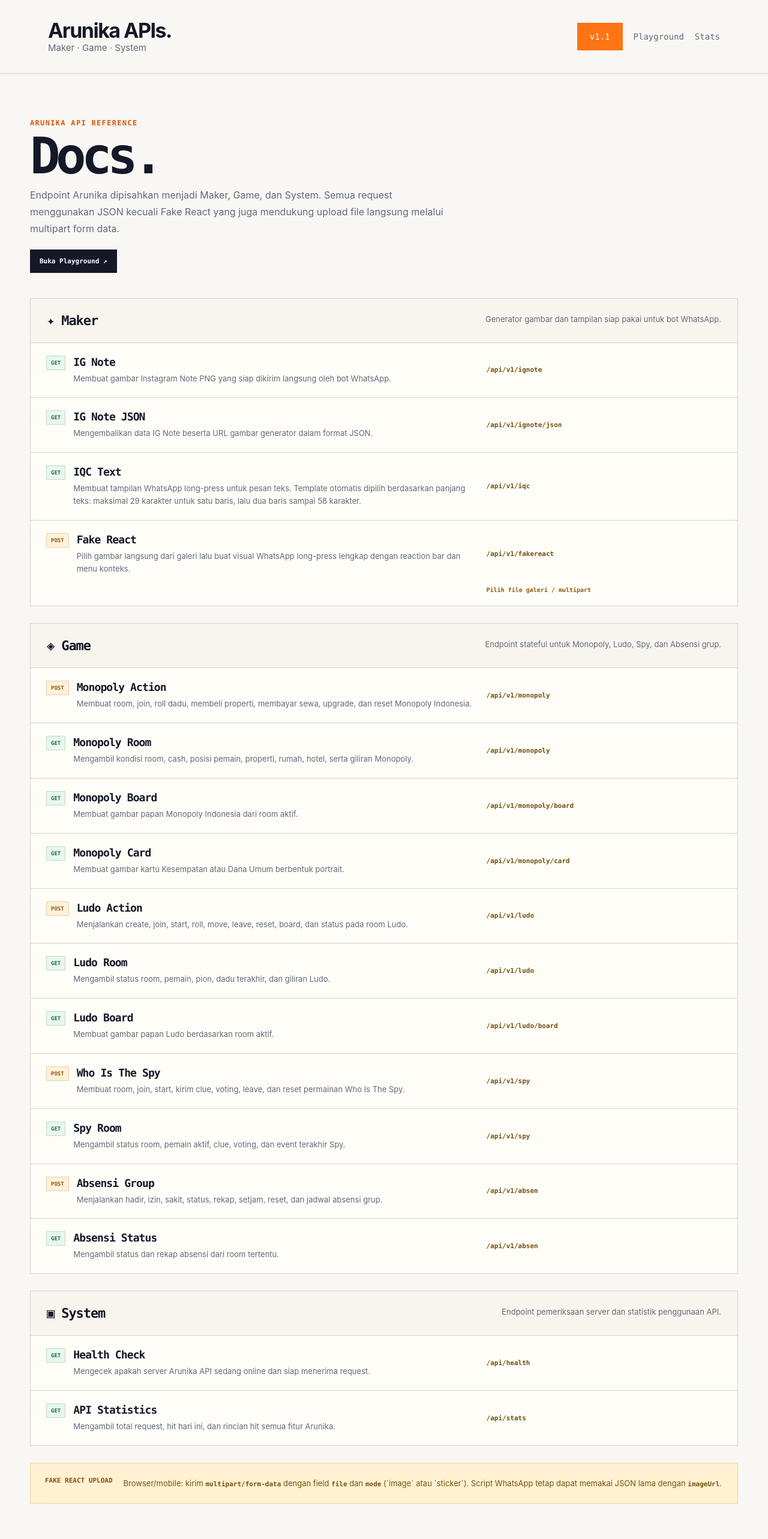
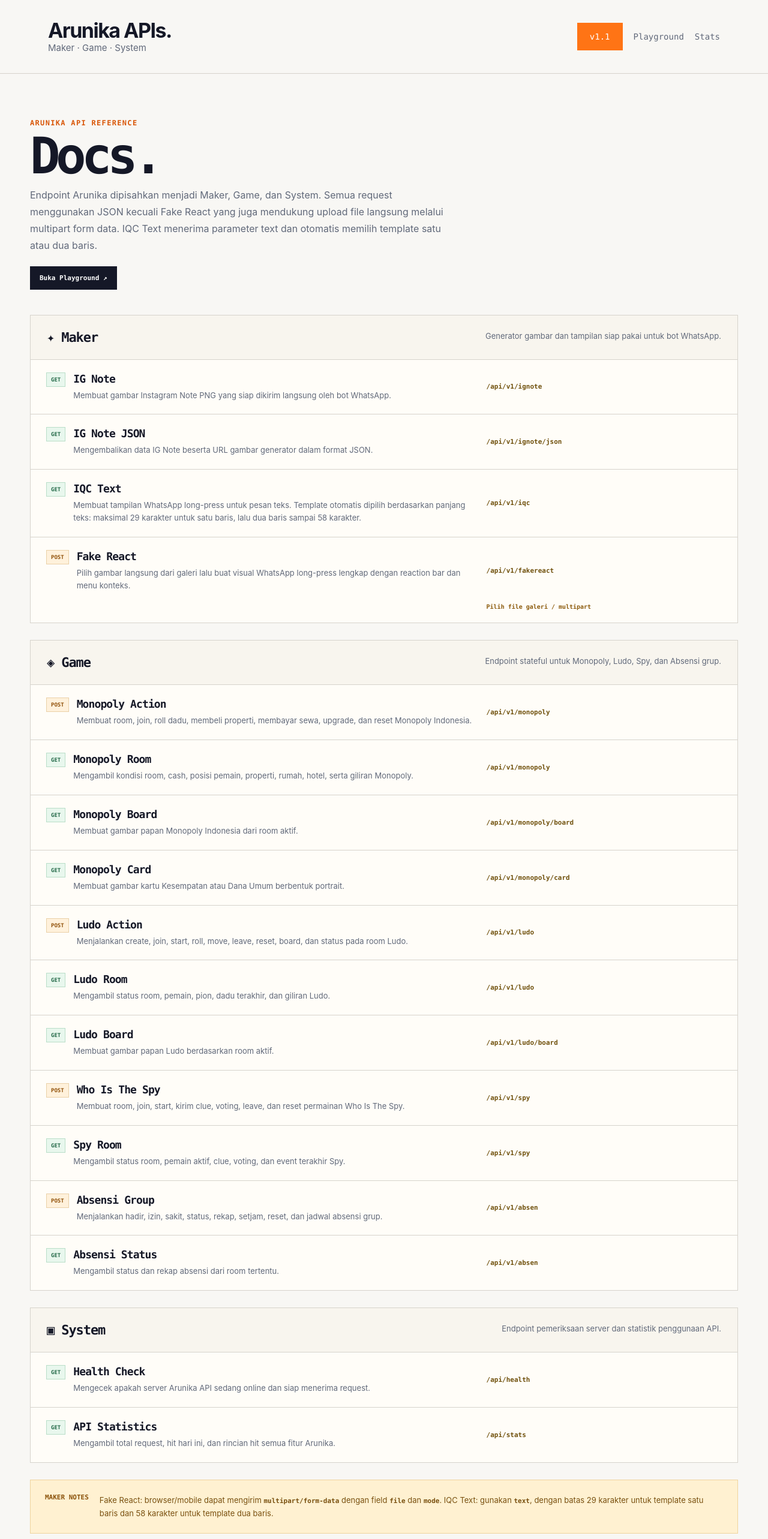
Before and after one commit to x-znn/arunika-api, a Next.js app: page /docs in a window 1280 px wide. Shown: the top 2566 px of the page at 60% size. Built offline with nearby package versions, Linux system fonts and the light colour scheme.

Commit message:
Add files via upload

```diff
--- a/app/docs/page.jsx
+++ b/app/docs/page.jsx
@@ -10,7 +10,7 @@
         <span className="section-label">ARUNIKA API REFERENCE</span>
         <h1>Docs.</h1>
         <p>
-          Endpoint Arunika dipisahkan menjadi Maker, Game, dan System. Semua request menggunakan JSON kecuali Fake React yang juga mendukung upload file langsung melalui multipart form data.
+          Endpoint Arunika dipisahkan menjadi Maker, Game, dan System. Semua request menggunakan JSON kecuali Fake React yang juga mendukung upload file langsung melalui multipart form data. IQC Text menerima parameter text dan otomatis memilih template satu atau dua baris.
         </p>
         <Link href="/playground" className="docs-intro__button">Buka Playground ↗</Link>
       </section>
@@ -45,9 +45,9 @@
       </section>
 
       <section className="docs-note">
-        <b>FAKE REACT UPLOAD</b>
+        <b>MAKER NOTES</b>
         <p>
-          Browser/mobile: kirim <code>multipart/form-data</code> dengan field <code>file</code> dan <code>mode</code> (`image` atau `sticker`). Script WhatsApp tetap dapat memakai JSON lama dengan <code>imageUrl</code>.
+          Fake React: browser/mobile dapat mengirim <code>multipart/form-data</code> dengan field <code>file</code> dan <code>mode</code>. IQC Text: gunakan <code>text</code>, dengan batas 29 karakter untuk template satu baris dan 58 karakter untuk template dua baris.
         </p>
       </section>
       <footer className="paper-footer"><span>ARUNIKA APIs. by @znn_id</span><span>Built for WhatsApp bot workflows.</span></footer>
```
